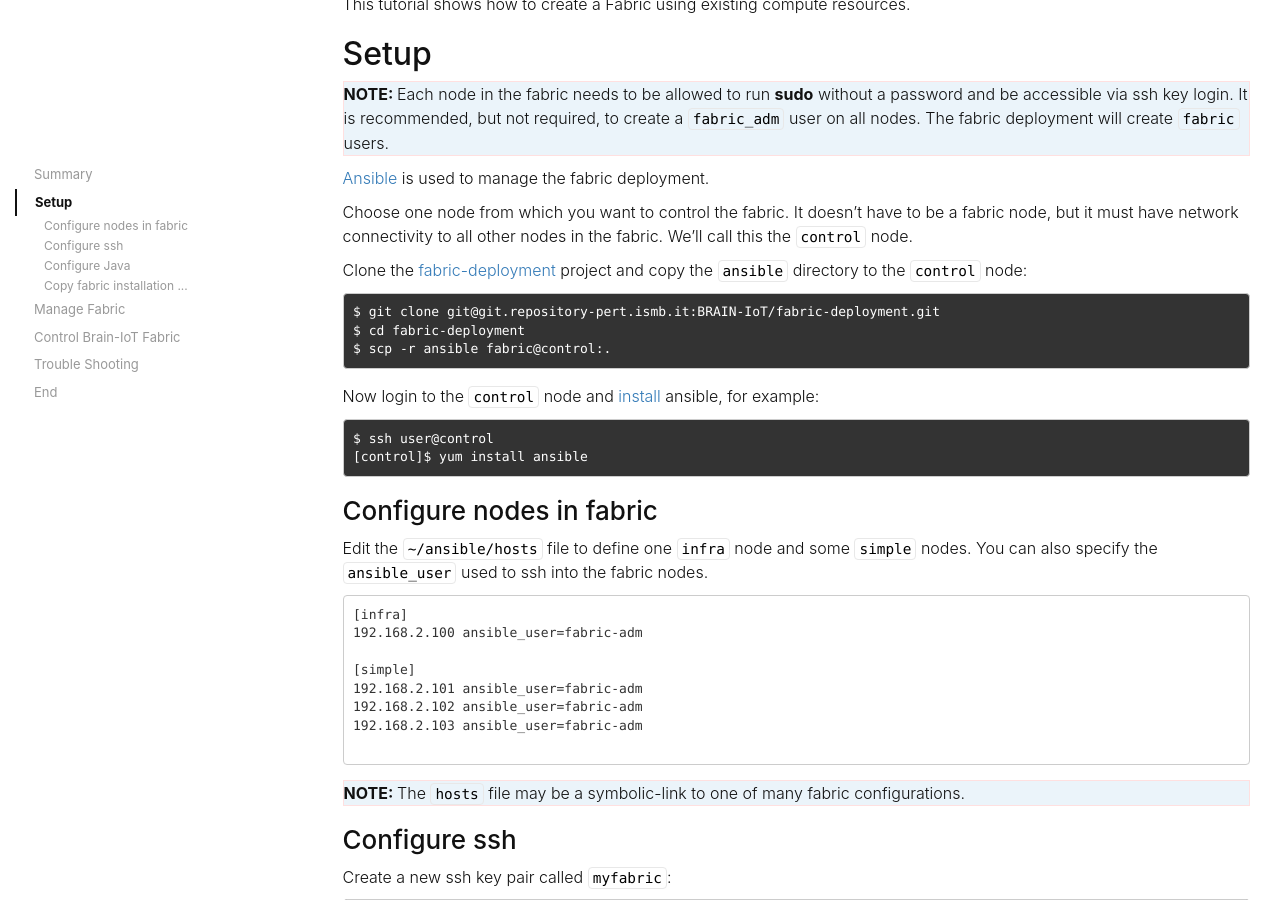
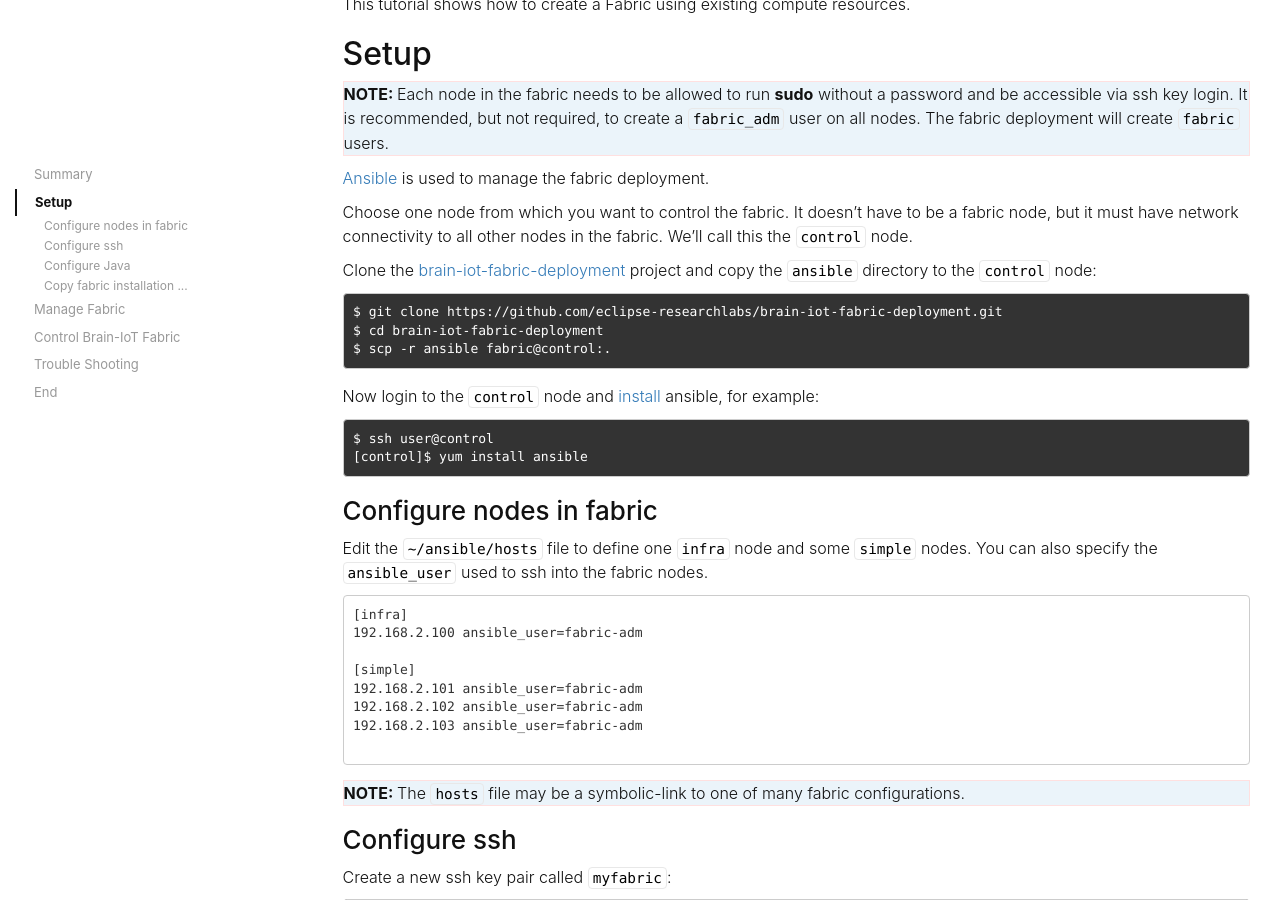
Before and after one commit to eclipse-researchlabs/brain-iot-tutorials, a Jekyll site: the page built from _tutorial/35-fabric-onpremise.md, in a window 1280 px wide and 900 px high, scrolled down 373 px. Built offline with Jekyll 4.4.1, drawn with Linux system fonts in a browser that asks for light colours; nearby versions of some CDN libraries; some of the changed text lies outside the part shown.

Commit message:
Update tutorials with the new repository locations

```diff
--- a/_tutorial/35-fabric-onpremise.md
+++ b/_tutorial/35-fabric-onpremise.md
@@ -19,10 +19,10 @@ Each node in the fabric needs to be allowed to run **sudo** without a password a
 
 Choose one node from which you want to control the fabric. It doesn't have to be a fabric node, but it must have network connectivity to all other nodes in the fabric. We'll call this the `control` node.
 
-Clone the [fabric-deployment](https://git.repository-pert.ismb.it/BRAIN-IoT/fabric-deployment){:target="_blank"} project and copy the `ansible` directory to the `control` node:
+Clone the [brain-iot-fabric-deployment](https://github.com/eclipse-researchlabs/brain-iot-fabric-deployment.git){:target="_blank"} project and copy the `ansible` directory to the `control` node:
 
-    $ git clone git@git.repository-pert.ismb.it:BRAIN-IoT/fabric-deployment.git
-    $ cd fabric-deployment
+    $ git clone https://github.com/eclipse-researchlabs/brain-iot-fabric-deployment.git
+    $ cd brain-iot-fabric-deployment
     $ scp -r ansible fabric@control:.
 {:.shell}
 
@@ -120,7 +120,7 @@ The fabric requires Java 8.
 
 Although openjdk-8 can be installed via the OS package manager, we've found that Oracle Java performs better on Raspberry Pi.
 
-Download [Oracle Java 8][https://www.oracle.com/java/technologies/javase/javase-jdk8-downloads.html] for Raspberry Pi (`jdk-8uXXX-linux-arm32-vfp-hflt.tar.gz`) and other Linux (`jdk-8uXXX-linux-x64.tar.gz`)
+Download [Oracle Java 8](https://www.oracle.com/java/technologies/javase/javase-jdk8-downloads.html) for Raspberry Pi (`jdk-8uXXX-linux-arm32-vfp-hflt.tar.gz`) and other Linux (`jdk-8uXXX-linux-x64.tar.gz`)
 
 Then edit `fabric.yml` and change `jdk_version` to match the version downloaded:
 
```
Also changed, not shown: _tutorial/05-quickstart.md (+5 -5 lines), _tutorial/10-developer.md (+6 -6 lines), README.md.
